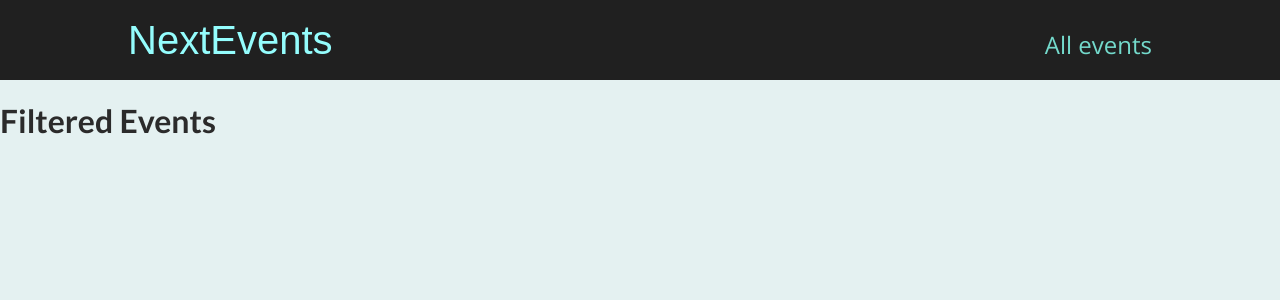
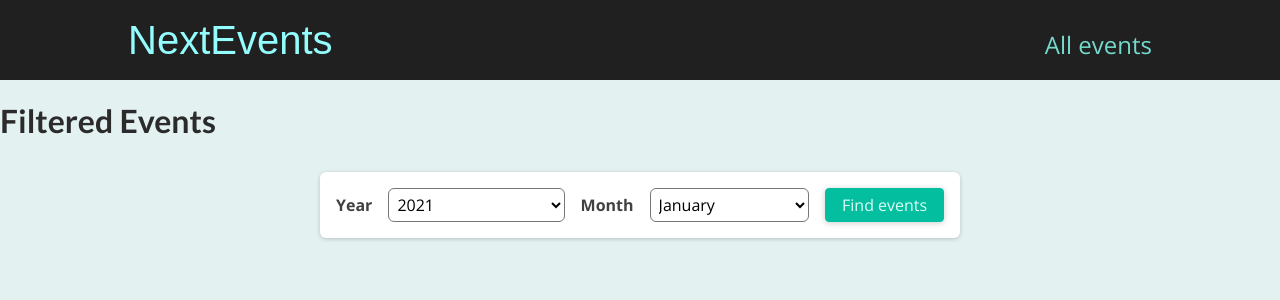
Before and after one commit to ckomop0x-archived-projects/nextjs-events-app, a Next.js app: page /events in a window 1280 px wide. Shown: the top 300 px of the page. Built offline with nearby package versions, Linux system fonts and the light colour scheme.

Commit message:
Add styles to Events Searcg

```diff
--- /dev/null
+++ b/components/events/EventsSearch/EventsSearch.module.css
@@ -0,0 +1,69 @@
+.form {
+  margin: 2rem auto;
+  box-shadow: 0 1px 4px rgba(0,0,0,0.2);
+  padding: 1rem;
+  background-color: white;
+  border-radius: 6px;
+  width: 90%;
+  max-width: 40rem;
+  display: flex;
+  justify-content: space-between;
+  flex-direction: column;
+  gap: 1rem;
+}
+
+.controls {
+  width: 100%;
+  display: flex;
+  gap: 1rem;
+  flex-direction: column;
+}
+
+.control {
+  flex: 1;
+  display: flex;
+  gap: 1rem;
+  align-items: center;
+  justify-content: space-between;
+}
+
+.control label {
+  font-weight: bold;
+}
+
+.control select {
+  font: inherit;
+  background-color: white;
+  border-radius: 6px;
+  width: 70%;
+  padding: 0.25rem;
+}
+
+.form button {
+  width: 100%;
+  font: inherit;
+  padding: 0.25rem 0.5rem;
+  background-color: #03be9f;
+  border: 1px solid #03be9f;
+  color: #dafff7;
+  border-radius: 4px;
+}
+
+@media (min-width: 768px) {
+  .form {
+    flex-direction: row;
+  }
+
+  .controls {
+    width: 80%;
+    flex-direction: row;
+  }
+
+  .control select {
+    width: 100%;
+  }
+
+  .form button {
+    width: 20%;
+  }
+}
--- a/components/events/EventsSearch.tsx
+++ b/components/events/EventsSearch/EventsSearch.tsx
@@ -1,19 +1,21 @@
-import Button from '../ui/Button';
+import Button from '../../ui/Button';
+
+import styles from './EventsSearch.module.css';
 
 export default function EventsSearch(): JSX.Element {
   const onClick = () => {};
 
   return (
-    <form>
-      <div>
-        <div>
+    <form className={styles.form}>
+      <div className={styles.controls}>
+        <div className={styles.control}>
           <label htmlFor="year">Year</label>
           <select id="year">
             <option value="2021">2021</option>
             <option value="2022">2022</option>
           </select>
         </div>
-        <div>
+        <div className={styles.control}>
           <label htmlFor="month">Month</label>
           <select id="month">
             <option value="1">January</option>
--- /dev/null
+++ b/components/events/EventsSearch/index.ts
@@ -0,0 +1 @@
+export { default } from './EventsSearch';
--- a/components/ui/Button.tsx
+++ b/components/ui/Button.tsx
@@ -22,5 +22,9 @@ export default function Button({
     );
   }
 
-  return <button onClick={onClick}>{children}</button>;
+  return (
+    <button onClick={onClick} className={styles.btn}>
+      {children}
+    </button>
+  );
 }
--- a/pages/events/[...slug].tsx
+++ b/pages/events/[...slug].tsx
@@ -1,7 +1,10 @@
+import EventsSearch from '../../components/events/EventsSearch';
+
 export default function FilteredEventsPage(): JSX.Element {
   return (
     <div>
       <h1>Filtered Events</h1>
+      <EventsSearch />
     </div>
   );
 }
```
